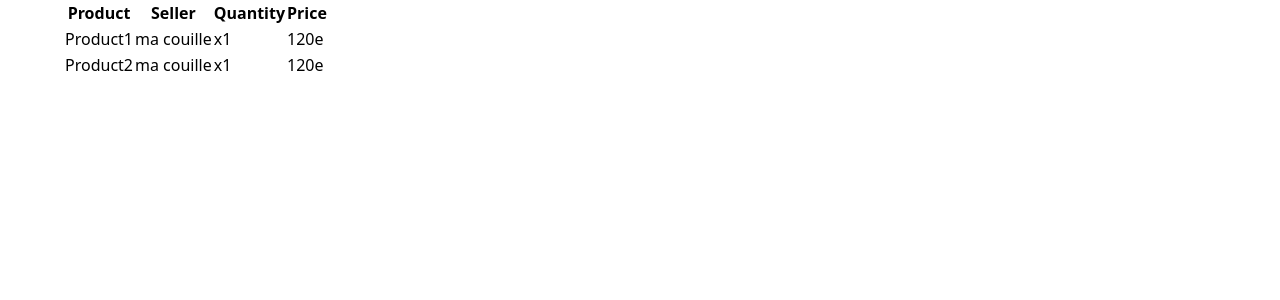
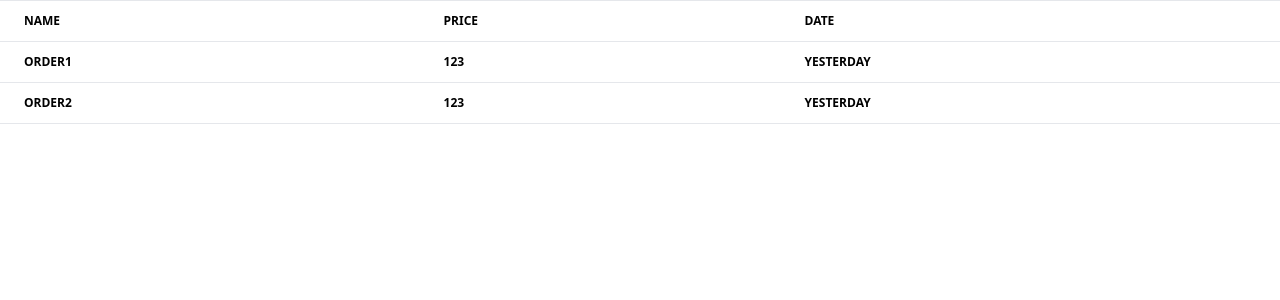
Before and after one commit to LesImmortels/GottaGoHack1, a React (Create React App) app in the folder restock/: page / in a window 1280 px wide. Shown: the top 300 px of the page. Built offline with nearby package versions, Linux system fonts and the light colour scheme.

Commit message:
Order: basic CSS

```diff
--- a/restock/src/App.js
+++ b/restock/src/App.js
@@ -4,7 +4,7 @@ import OrderInfo from './pages/OrderInfo';
 
 function App() {
   return (
-    <OrderInfo/>
+    <Orders/>
   );
 }
 
--- a/restock/src/components/Order.js
+++ b/restock/src/components/Order.js
@@ -1,10 +1,10 @@
 function Order({order}) {
 
     return (
-        <tr>
-            <td>{order.name}</td>
-            <td>{order.price}</td>
-            <td>{order.date}</td>
+        <tr >
+            <th className="px-6 bg-blueGray-50 text-blueGray-500 align-middle border border-solid border-blueGray-100 py-3 text-xs uppercase border-l-0 border-r-0 whitespace-nowrap font-semibold text-left">{order.name}</th>
+            <th className="px-6 bg-blueGray-50 text-blueGray-500 align-middle border border-solid border-blueGray-100 py-3 text-xs uppercase border-l-0 border-r-0 whitespace-nowrap font-semibold text-left">{order.price}</th>
+            <th className="px-6 bg-blueGray-50 text-blueGray-500 align-middle border border-solid border-blueGray-100 py-3 text-xs uppercase border-l-0 border-r-0 whitespace-nowrap font-semibold text-left">{order.date}</th>
         </tr>
     )
 }
--- a/restock/src/components/ProductInfo.js
+++ b/restock/src/components/ProductInfo.js
@@ -2,10 +2,10 @@ function ProductInfo({product}) {
 
     return (
         <tr>
-            <td>{product.name}</td>
-            <td>{product.seller}</td>
-            <td>{product.quantity}</td>
-            <td>{product.price}</td>
+            <th className="px-6 bg-blueGray-50 text-blueGray-500 align-middle border border-solid border-blueGray-100 py-3 text-xs uppercase border-l-0 border-r-0 whitespace-nowrap font-semibold text-left">{product.name}</th>
+            <th className="px-6 bg-blueGray-50 text-blueGray-500 align-middle border border-solid border-blueGray-100 py-3 text-xs uppercase border-l-0 border-r-0 whitespace-nowrap font-semibold text-left">{product.seller}</th>
+            <th className="px-6 bg-blueGray-50 text-blueGray-500 align-middle border border-solid border-blueGray-100 py-3 text-xs uppercase border-l-0 border-r-0 whitespace-nowrap font-semibold text-left">{product.quantity}</th>
+            <th className="px-6 bg-blueGray-50 text-blueGray-500 align-middle border border-solid border-blueGray-100 py-3 text-xs uppercase border-l-0 border-r-0 whitespace-nowrap font-semibold text-left">{product.price}</th>
         </tr>
     )
 }
--- a/restock/src/pages/OrderInfo.js
+++ b/restock/src/pages/OrderInfo.js
@@ -7,13 +7,13 @@ function OrderInfo() {
    ]
 
     return (
-        <div className="px-16" >
+        <table class="items-center bg-transparent w-full border-collapse ">
             <thead>
                 <tr>
-                    <th>Product</th>
-                    <th>Seller</th>
-                    <th>Quantity</th>
-                    <th>Price</th>
+                    <th className="px-6 bg-blueGray-50 text-blueGray-500 align-middle border border-solid border-blueGray-100 py-3 text-xs uppercase border-l-0 border-r-0 whitespace-nowrap font-semibold text-left">Product</th>
+                    <th className="px-6 bg-blueGray-50 text-blueGray-500 align-middle border border-solid border-blueGray-100 py-3 text-xs uppercase border-l-0 border-r-0 whitespace-nowrap font-semibold text-left">Seller</th>
+                    <th className="px-6 bg-blueGray-50 text-blueGray-500 align-middle border border-solid border-blueGray-100 py-3 text-xs uppercase border-l-0 border-r-0 whitespace-nowrap font-semibold text-left">Quantity</th>
+                    <th className="px-6 bg-blueGray-50 text-blueGray-500 align-middle border border-solid border-blueGray-100 py-3 text-xs uppercase border-l-0 border-r-0 whitespace-nowrap font-semibold text-left">Price</th>
                 </tr>
             </thead>
             <tbody>
@@ -23,7 +23,7 @@ function OrderInfo() {
                 )
             })}
             </tbody>
-        </div>
+        </table>
     )
 }
 
--- a/restock/src/pages/Orders.js
+++ b/restock/src/pages/Orders.js
@@ -7,12 +7,12 @@ function Orders() {
     ]
 
     return(
-        <div className="px-16">
+        <table className="items-center bg-transparent w-full border-collapse ">
             <thead>
                 <tr>
-                    <th>Name</th>
-                    <th>Price</th>
-                    <th>Date</th>
+                    <th class="px-6 bg-blueGray-50 text-blueGray-500 align-middle border border-solid border-blueGray-100 py-3 text-xs uppercase border-l-0 border-r-0 whitespace-nowrap font-semibold text-left">Name</th>
+                    <th class="px-6 bg-blueGray-50 text-blueGray-500 align-middle border border-solid border-blueGray-100 py-3 text-xs uppercase border-l-0 border-r-0 whitespace-nowrap font-semibold text-left">Price</th>
+                    <th class="px-6 bg-blueGray-50 text-blueGray-500 align-middle border border-solid border-blueGray-100 py-3 text-xs uppercase border-l-0 border-r-0 whitespace-nowrap font-semibold text-left">Date</th>
                 </tr>
             </thead>
             <tbody>
@@ -20,10 +20,9 @@ function Orders() {
                     return (
                         <Order order={order}/>
                     )
-                })
-                }
+                })}
             </tbody>
-        </div>
+        </table>
     )
 }
 
```
